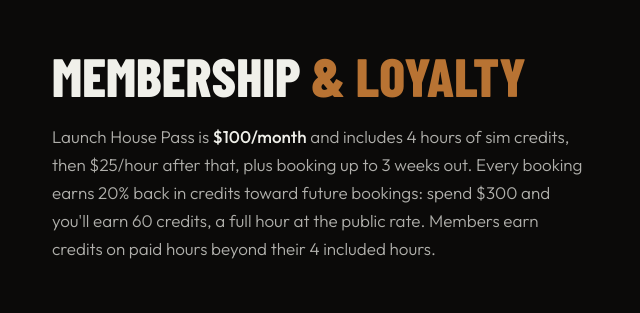
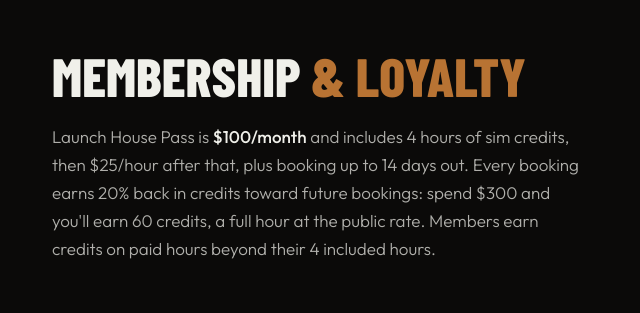
Before and after one commit to flyarmy47/launchhouse-oc, a plain HTML site: page index.html in a window 1280 px wide. Shown: the part 3660-3973 px from the top of the page, 8-648 px from the left. Drawn offline with Linux system fonts and the light colour scheme.

Commit message:
Members book up to 14 days ahead (site + Studio Policies PDF)
Co-Authored-By: Claude Opus 5.5 <noreply@anthropic.com>
Claude-Session: https://claude.ai/code/session_014343Vk2tNEHVmHRQbUqyqG

```diff
--- a/index.html
+++ b/index.html
@@ -351,7 +351,7 @@
     <div style="max-width:1240px;margin:0 auto;padding:clamp(56px,8vw,104px) clamp(18px,4vw,40px);display:grid;grid-template-columns:repeat(auto-fit,minmax(300px,1fr));gap:clamp(28px,4vw,64px);align-items:start">
       <div>
         <h2 style="font-family:'Barlow Condensed',sans-serif;font-weight:800;text-transform:uppercase;font-size:clamp(30px,5vw,54px);line-height:1;margin:0 0 20px">Membership <span style="color:#b87333">&amp; loyalty</span></h2>
-        <p style="font-size:17px;font-weight:300;line-height:1.65;color:rgba(240,240,234,0.72);margin:0;max-width:48ch;text-wrap:pretty">Launch House Pass is <span style="color:#f0f0ea;font-weight:500">$100/month</span> and includes 4 hours of sim credits, then $25/hour after that, plus booking up to 3 weeks out. Every booking earns 20% back in credits toward future bookings: spend $300 and you'll earn 60 credits, a full hour at the public rate. Members earn credits on paid hours beyond their 4 included hours.</p>
+        <p style="font-size:17px;font-weight:300;line-height:1.65;color:rgba(240,240,234,0.72);margin:0;max-width:48ch;text-wrap:pretty">Launch House Pass is <span style="color:#f0f0ea;font-weight:500">$100/month</span> and includes 4 hours of sim credits, then $25/hour after that, plus booking up to 14 days out. Every booking earns 20% back in credits toward future bookings: spend $300 and you'll earn 60 credits, a full hour at the public rate. Members earn credits on paid hours beyond their 4 included hours.</p>
       </div>
       <div style="display:flex;flex-direction:column;gap:16px;border-left:2px solid #b87333;padding-left:clamp(20px,3vw,32px)">
         <p style="font-size:15px;font-weight:300;line-height:1.6;color:rgba(240,240,234,0.6);margin:0">Join online through BayOS with your mobile number. No app required.</p>
```
Also changed, not shown: 1 other file.
